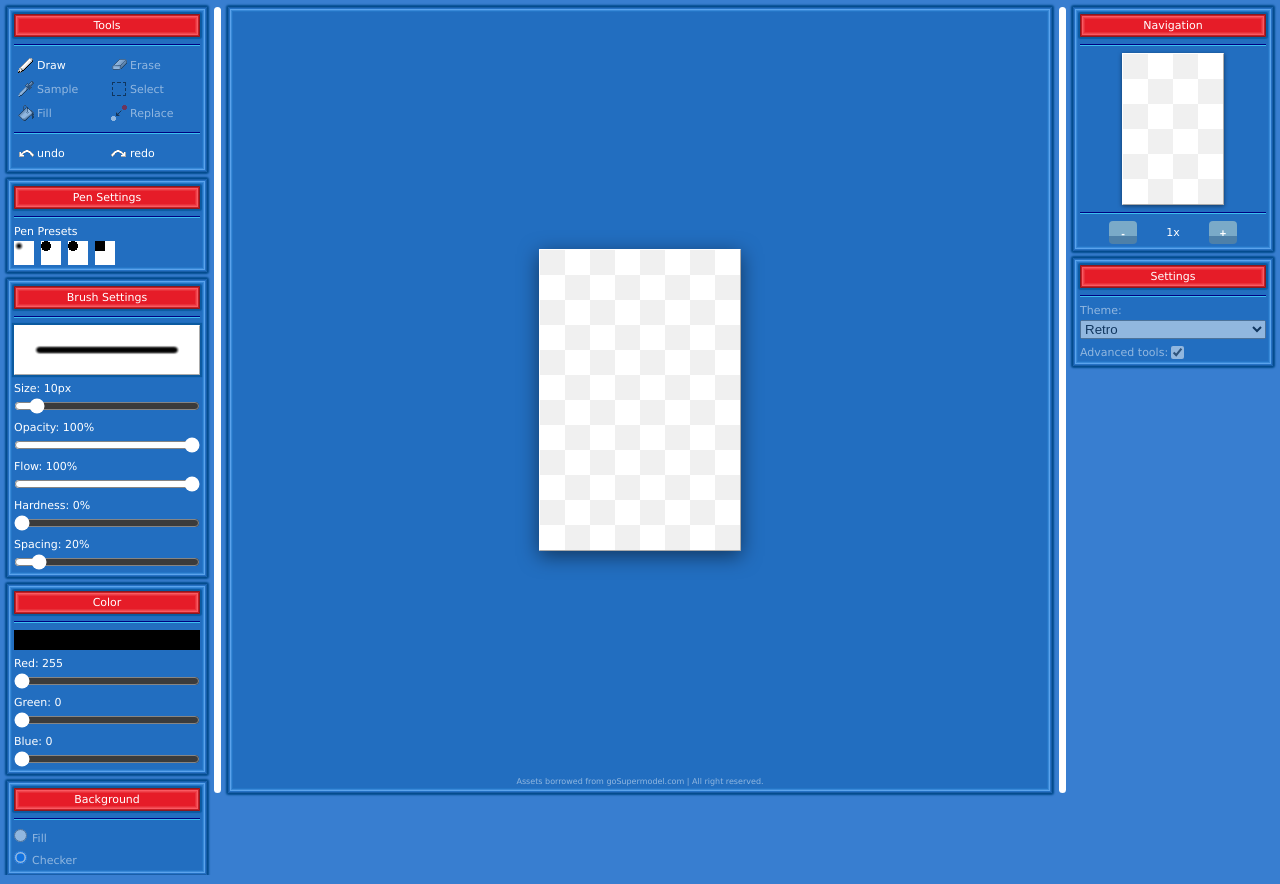
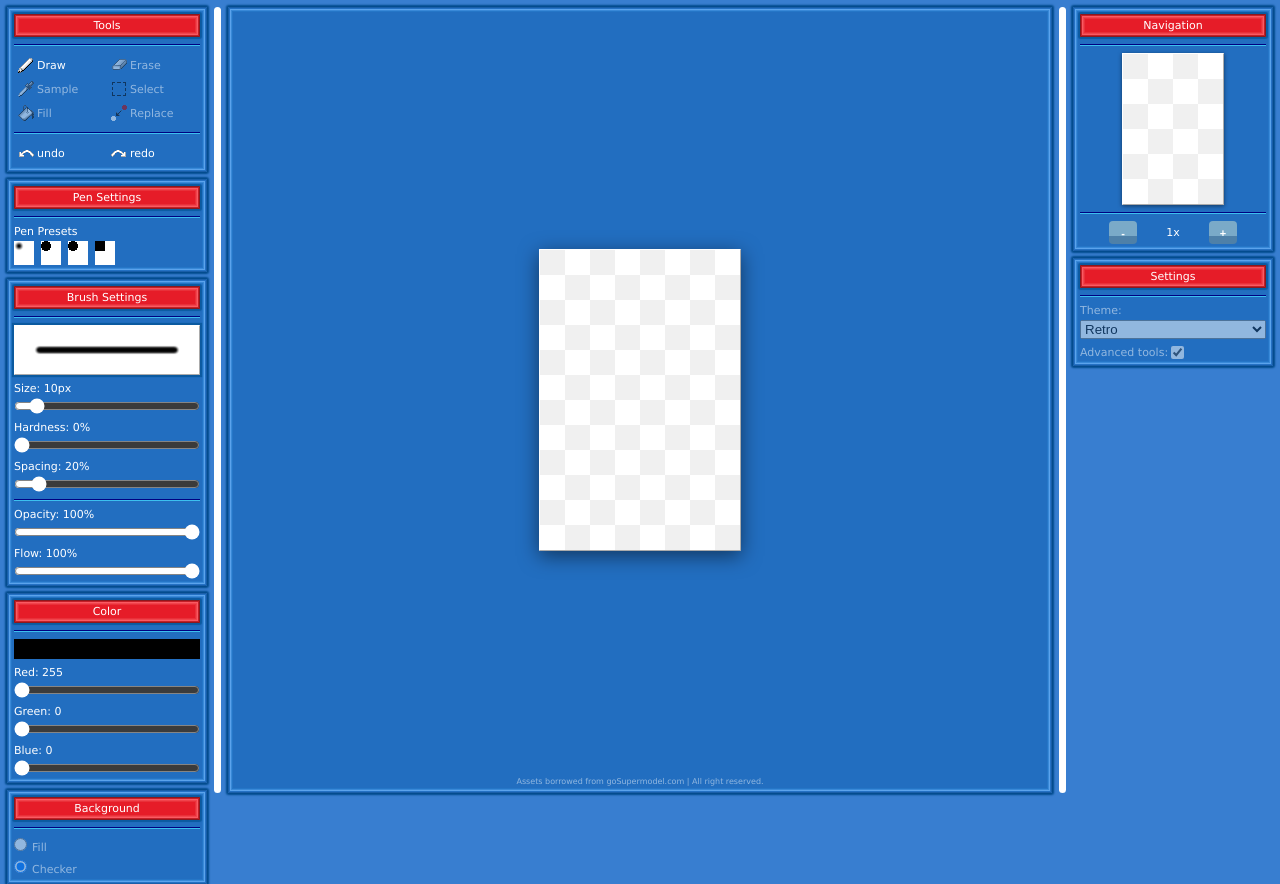
Before and after one commit to Spigbie/gSm-Designer-Classic, a plain HTML site: page index.html in a window 1280 px wide. Drawn offline with Linux system fonts and the light colour scheme.

Commit message:
breaking stuff

```diff
--- a/index.html
+++ b/index.html
@@ -52,6 +52,18 @@
                     </div>
 
                     <div class="window-group">
+                        <label>Hardness: <span id="brushHardnessText">100</span>%</label>
+                        <input type="range" min="0" max="100" step="1" value="100" id="brushHardnessRange">
+                    </div>
+
+                    <div class="window-group">
+                        <label>Spacing: <span id="brushSpacingText">20</span>%</label>
+                        <input type="range" min="0" max="200" step="1" value="20" id="brushSpacingRange">
+                    </div>
+
+                    <hr>
+
+                    <div class="window-group">
                         <label>Opacity: <span id="brushOpacityText">100</span>%</label>
                         <input type="range" min="1" max="100" step="1" value="100" id="brushOpacityRange">
                     </div>
@@ -61,15 +73,6 @@
                         <input type="range" min="1" max="100" step="1" value="100" id="brushFlowRange">
                     </div>
 
-                    <div class="window-group">
-                        <label>Hardness: <span id="brushHardnessText">100</span>%</label>
-                        <input type="range" min="0" max="100" step="1" value="100" id="brushHardnessRange">
-                    </div>
-
-                    <div class="window-group">
-                        <label>Spacing: <span id="brushSpacingText">20</span>%</label>
-                        <input type="range" min="0" max="200" step="1" value="20" id="brushSpacingRange">
-                    </div>
                 </section>
 
                 <section class="window">
```
Also changed, not shown: designer.js (+7 -0 lines).
